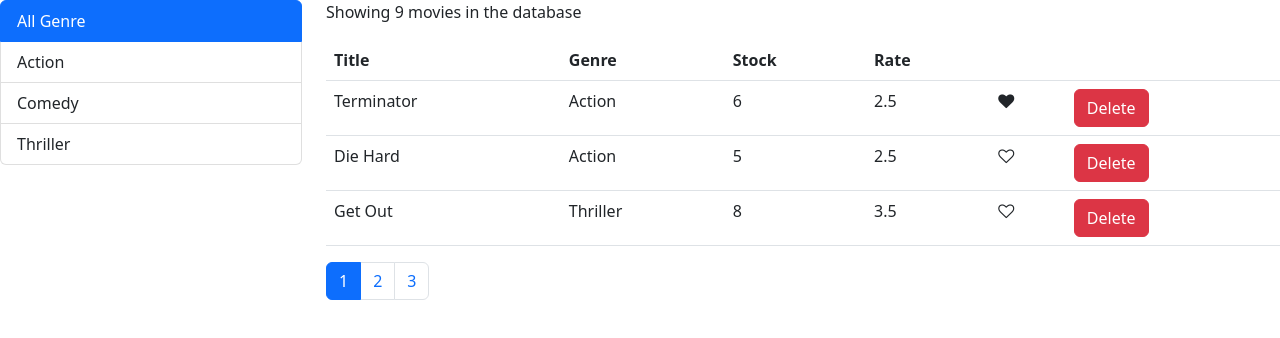
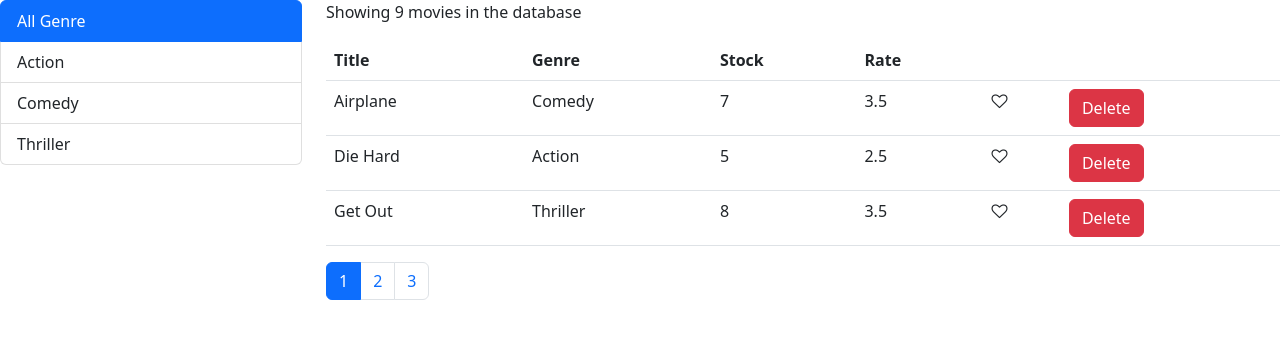
Before and after one commit to AzharUddinSheikh/VidlyModieApp, a React (Create React App) app: page / in a window 1280 px wide. Shown: the top 338 px of the page. Built offline with nearby package versions, Linux system fonts and the light colour scheme.

Commit message:
sorting movies

```diff
--- a/src/component/ListGroup.jsx
+++ b/src/component/common/ListGroup.jsx
@@ -1,12 +1,13 @@
 import React, { Component } from 'react';
 
-const ListGroup = ({allData, selectedGenre}) => {
+const ListGroup = ({allData, selectedGenre, onSelectGenre}) => {
     return (
         <ul
             style={{cursor:'pointer'}}
             className="list-group">
                 {allData.map(data =>
                     <li
+                        onClick={() => onSelectGenre(data)}
                         key={data._id}
                         className={selectedGenre.name == data.name ? 'list-group-item active' : 'list-group-item'}>
                             {data.name}
--- /dev/null
+++ b/src/component/movieTable.jsx
@@ -0,0 +1,40 @@
+import React, { Component } from 'react'
+import Like from './common/Like';
+
+const MovieTable = ({data, onLike, onDelete, onSort, sortColumn}) => {
+
+    const raiseSort = (path) => {
+        let newSort = {...sortColumn};
+        newSort = (newSort.path == path && newSort.order == 'asc')
+                    ? {path:path, order:'desc'}
+                    : {path:path, order:'asc'}
+        onSort(newSort);
+    }
+
+    return (
+        <table className="table">
+            <thead>
+                <tr style={{cursor:'pointer'}}>
+                    <th onClick={() => raiseSort('title')}>Title</th>
+                    <th onClick={() => raiseSort('genre.name')}>Genre</th>
+                    <th onClick={() => raiseSort('numberInStock')}>Stock</th>
+                    <th onClick={() => raiseSort('dailyRentalRate')}>Rate</th>
+                    <th></th>
+                    <th></th>
+                </tr>
+            </thead>
+            <tbody>
+                {data.map(movie => <tr key={movie._id}>
+                    <td>{movie.title}</td>
+                    <td>{movie.genre.name}</td>
+                    <td>{movie.numberInStock}</td>
+                    <td>{movie.dailyRentalRate}</td>
+                    <td><Like isLiked={movie.liked} onLike={() => onLike(movie)}/></td>
+                    <td><button className='btn btn-danger' onClick={() => onDelete(movie)}>Delete</button></td>
+                </tr>)}
+            </tbody>
+        </table>
+    );
+}
+
+export default MovieTable;
--- a/src/movie.jsx
+++ b/src/movie.jsx
@@ -1,10 +1,11 @@
-import React, { Component, useEffect, useState } from 'react';
-import Like from './component/Like';
-import ListGroup from './component/ListGroup';
-import Pagination from './component/Pagination';
+import React, { useEffect, useState } from 'react';
+import ListGroup from './component/common/ListGroup';
+import Pagination from './component/common/Pagination';
+import MovieTable from './component/movieTable';
 import { genres } from './server/fakeGenreService';
 import { getMovies } from './server/fakeMovieService';
 import { paginate } from './utils/paginate';
+import _ from 'lodash';
 
 const Movie = () => {
 
@@ -13,6 +14,7 @@ const Movie = () => {
     const [currentPage, setCurrentPage] = useState(1);
     const [allGenre, setAllGenre] = useState([]);
     const [selectedGenre, setSelectedGenre] = useState({_id:1, name:'All Genre'});
+    const [sortColumn, setSortColumn] = useState({path:'title', order:'asc'});
 
     useEffect(() => {
         setAllMovies(getMovies());
@@ -36,54 +38,58 @@ const Movie = () => {
         setCurrentPage(page);
     }
 
-    const getPageData = () => {
-        const paginatedMovie = paginate(allMovies, currentPage, itemPerPage)
-        return {data : paginatedMovie}
+    const handleSelectGenre = (genre) => {
+        setSelectedGenre(genre)
+        setCurrentPage(1);
     }
 
-    if (allMovies.length === 0) {
+    const handleSort = (sortColumn) => {
+        setSortColumn(sortColumn);
+    }
+
+    const getPageData = () => {
+        let filteredMovies = allMovies;
+
+        if (selectedGenre.name != 'All Genre') {
+            filteredMovies = allMovies.filter(m => m.genre.name == selectedGenre.name);
+        }
+
+        const sortedMovie = _.orderBy(filteredMovies, [sortColumn.path], [sortColumn.order])
+
+        const paginatedMovie = paginate(sortedMovie, currentPage, itemPerPage)
+        return {data : paginatedMovie, length: filteredMovies.length}
+    }
+
+    const {data, length} = getPageData()
+
+    if (length === 0) {
         return `There is no movies in the database`
     }
 
-    const {data} = getPageData()
     return (
         <React.Fragment>
             <div className='row'>
                 <div className="col-3">
                     <ListGroup
                         allData={[{_id:1, name:'All Genre'}, ...allGenre]}
-                        selectedGenre={selectedGenre}/>
+                        selectedGenre={selectedGenre}
+                        onSelectGenre={handleSelectGenre}/>
                 </div>
 
                 <div className="col">
-                    <p>Showing {allMovies.length} movies in the database</p>
-                    <table className="table">
-                        <thead>
-                            <tr>
-                                <th scope="col">Title</th>
-                                <th scope="col">Genre</th>
-                                <th scope="col">Stock</th>
-                                <th scope="col">Rate</th>
-                                <th></th>
-                                <th></th>
-                            </tr>
-                        </thead>
-                        <tbody>
-                            {data.map(movie => <tr key={movie._id}>
-                                <td>{movie.title}</td>
-                                <td>{movie.genre.name}</td>
-                                <td>{movie.numberInStock}</td>
-                                <td>{movie.dailyRentalRate}</td>
-                                <td><Like isLiked={movie.liked} onLike={() => handleLike(movie)}/></td>
-                                <td><button className='btn btn-danger' onClick={() => handleDelete(movie)}>Delete</button></td>
-                            </tr>)}
-                        </tbody>
-                    </table>
+                    <p>Showing {length} movies in the database</p>
+
+                    <MovieTable
+                        data={data}
+                        onLike={handleLike}
+                        onDelete={handleDelete}
+                        onSort={handleSort}
+                        sortColumn={sortColumn}/>
 
                     <Pagination
                         currentPage={currentPage}
                         itemPerPage={itemPerPage}
-                        totalItem={allMovies.length}
+                        totalItem={length}
                         onPageChange={handlePageChange}/>
                 </div>
             </div>
```
Also changed, not shown: src/component/common/Like.jsx (renamed from src/component/Like.jsx), src/component/common/Pagination.jsx (renamed from src/component/Pagination.jsx).
